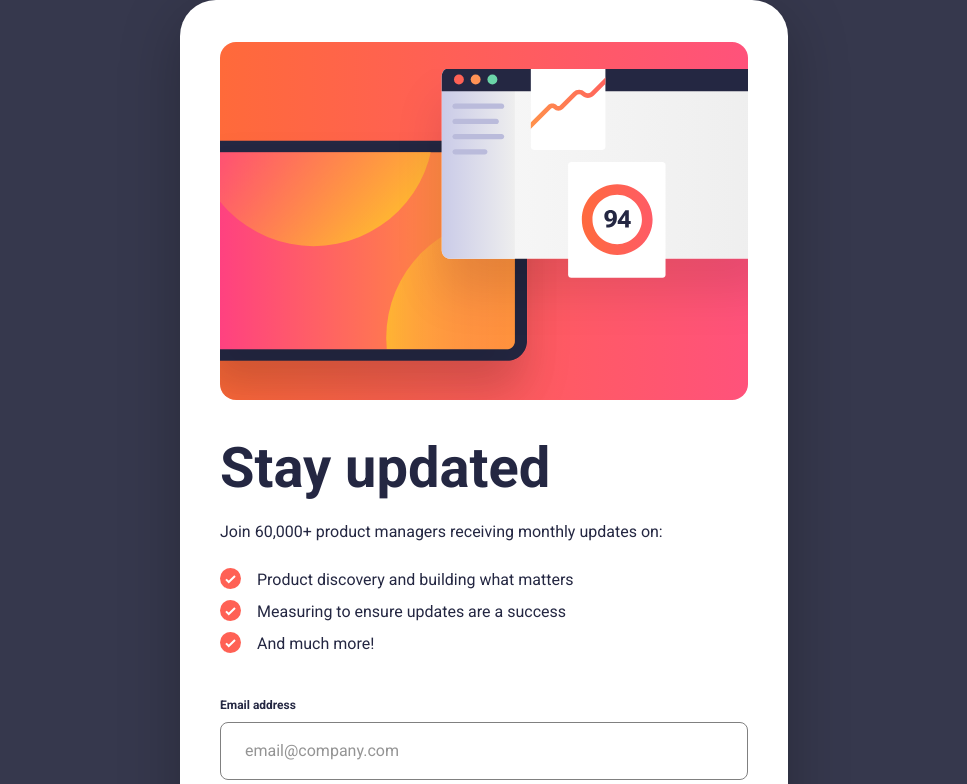
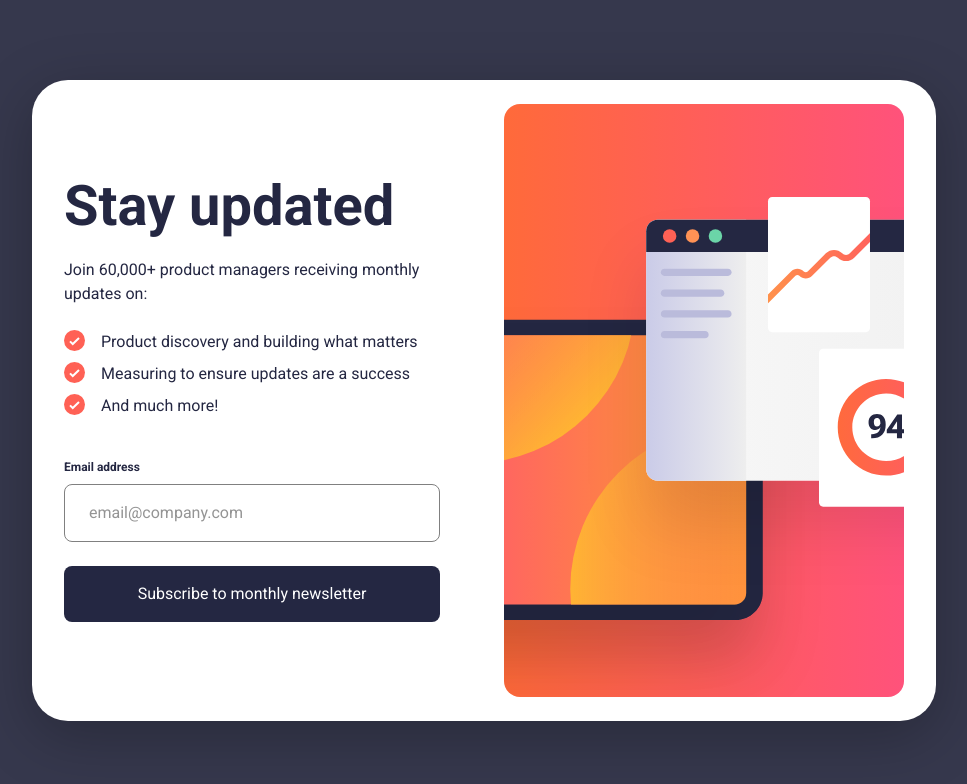
Before and after one commit to merci54/newsletter-app, a React (Vite) app: page / in a window 1536 px wide. Shown: the top 784 px of the page, without its empty margins (284-1251 px from the left). Built offline with nearby package versions, Linux system fonts and the light colour scheme.

Commit message:
add desktop design

```diff
--- a/src/components/App/App.module.scss
+++ b/src/components/App/App.module.scss
@@ -11,6 +11,8 @@
 
     padding: 0 30px;
   }
+
+
 }
 
 .container {
@@ -18,6 +20,11 @@
 
   @media screen and (min-width: 608px) {
     padding: 0;
+  }
+
+  @media screen and (min-width: 1440px) {
+    min-width: 376px;
+    margin: auto 0;
   }
 }
 
@@ -32,6 +39,23 @@
     min-height: auto;
     box-shadow: 0px 15px 60px 0px rgba($color: #000000, $alpha: 0.25);
   }
+
+  @media screen and (min-width: 1440px) {
+    display: flex;
+    flex-direction: row;
+    gap: 64px;
+    width: 904px;
+
+    padding: 24px 32px;
+
+    .imageBlock {
+      order: 2;
+    }
+
+    .container {
+      order: 1;
+    }
+  }
 }
 .imageBlock {
   width: 100%;
@@ -45,7 +69,7 @@
   &__image {
     width: 100%;
   height: 100%;
-  object-fit: cover; // 🔑 самое важное
+  object-fit: cover;
   display: block;
   }
 
@@ -54,6 +78,12 @@
     border-radius:16px;
 
     aspect-ratio: 528 / 358.29;
+  }
+
+   @media screen and (min-width: 1440px) {
+    padding-top: 93px;
+   aspect-ratio: 400 / 593;
+
   }
 }
 .textBlock {
@@ -76,6 +106,10 @@
 
   @media screen and (min-width: 608px) {
     padding-top: 40px;
+  }
+
+  @media screen and (min-width: 1440px) {
+    padding: 0;
   }
 }
 
@@ -201,6 +235,12 @@
 
 .title {
   @include text-preset-1-mobile;
+
+  @media screen and (min-width: 768px) {
+    @include text-preset-1;
+  }
+
+
 }
 
 .description {
```
